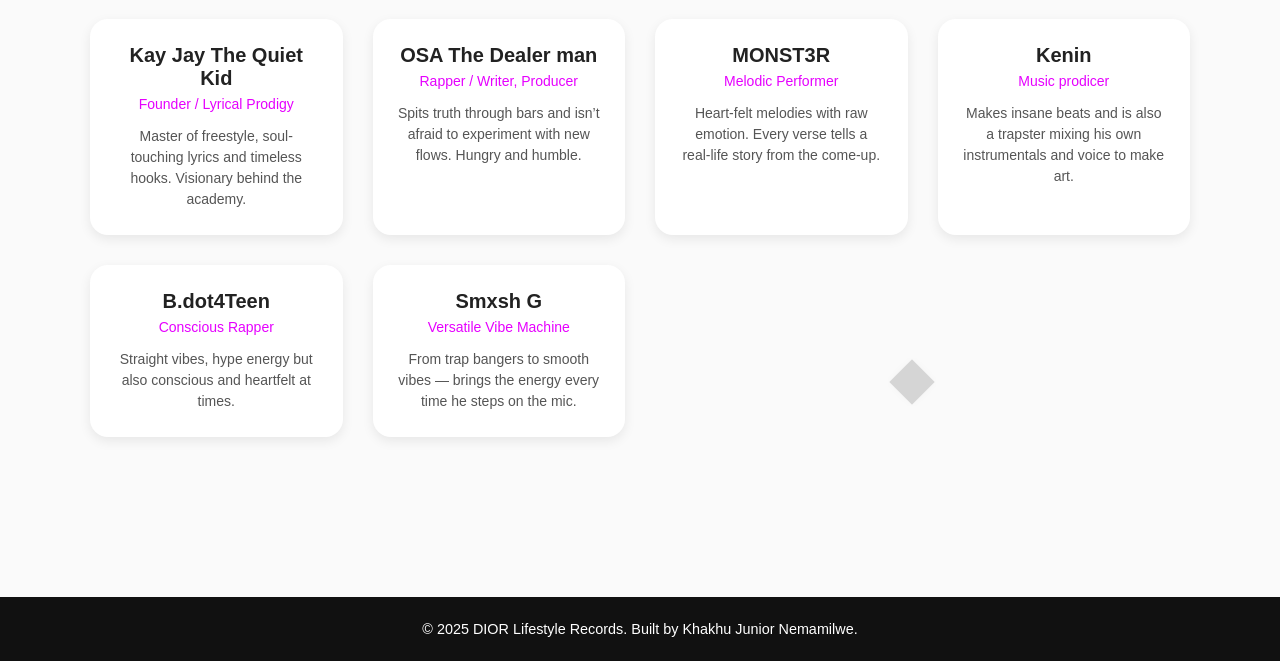
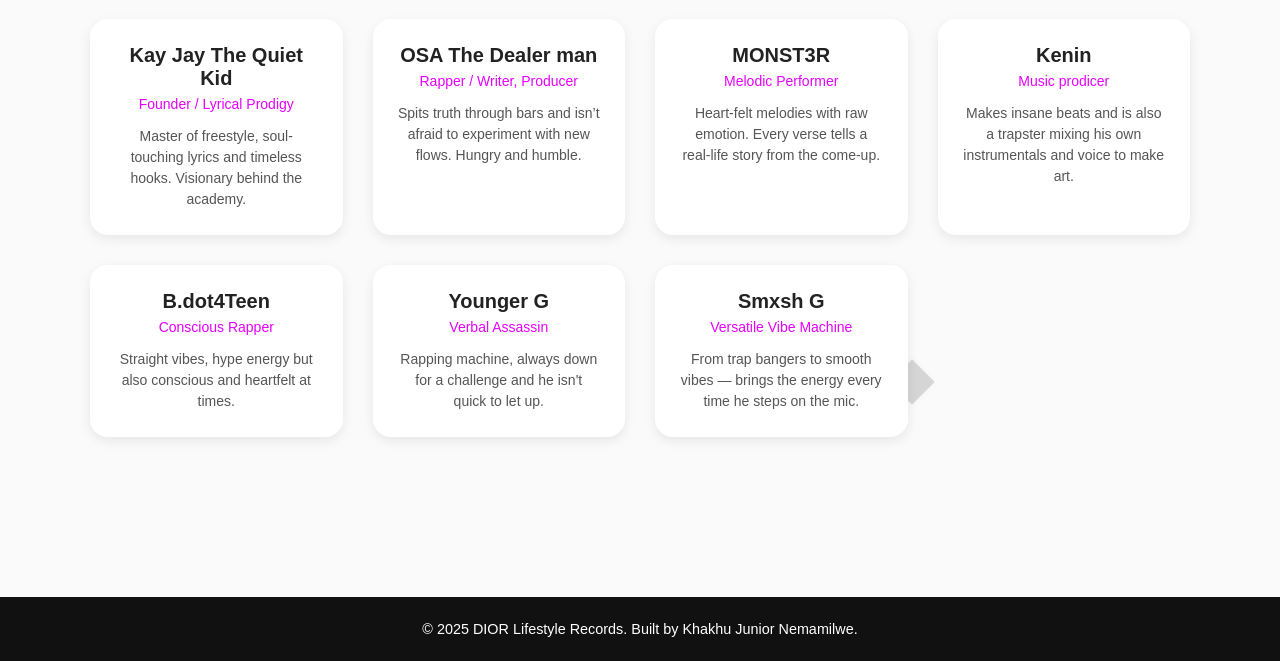
Before and after one commit to AP10202252/Dior-Lifestyle-Records, a plain HTML site: page our-artists.html in a window 1280 px wide. Shown: the part 212-873 px from the top of the page. Drawn offline with Linux system fonts and the light colour scheme; a web font is replaced by a local one.

Commit message:
Update our-artists.html

```diff
--- a/our-artists.html
+++ b/our-artists.html
@@ -163,6 +163,12 @@
         <div class="artist-bio">Straight vibes, hype energy but also conscious and heartfelt at times.</div>
       </div>
 
+        <div class="artist-card">
+        <div class="artist-name">Younger G</div>
+        <div class="artist-role">Verbal Assassin</div>
+        <div class="artist-bio">Rapping machine, always down for a challenge and he isn't quick to let up.</div>
+      </div>
+
       <div class="artist-card">
         <div class="artist-name">Smxsh G</div>
         <div class="artist-role">Versatile Vibe Machine</div>
```
